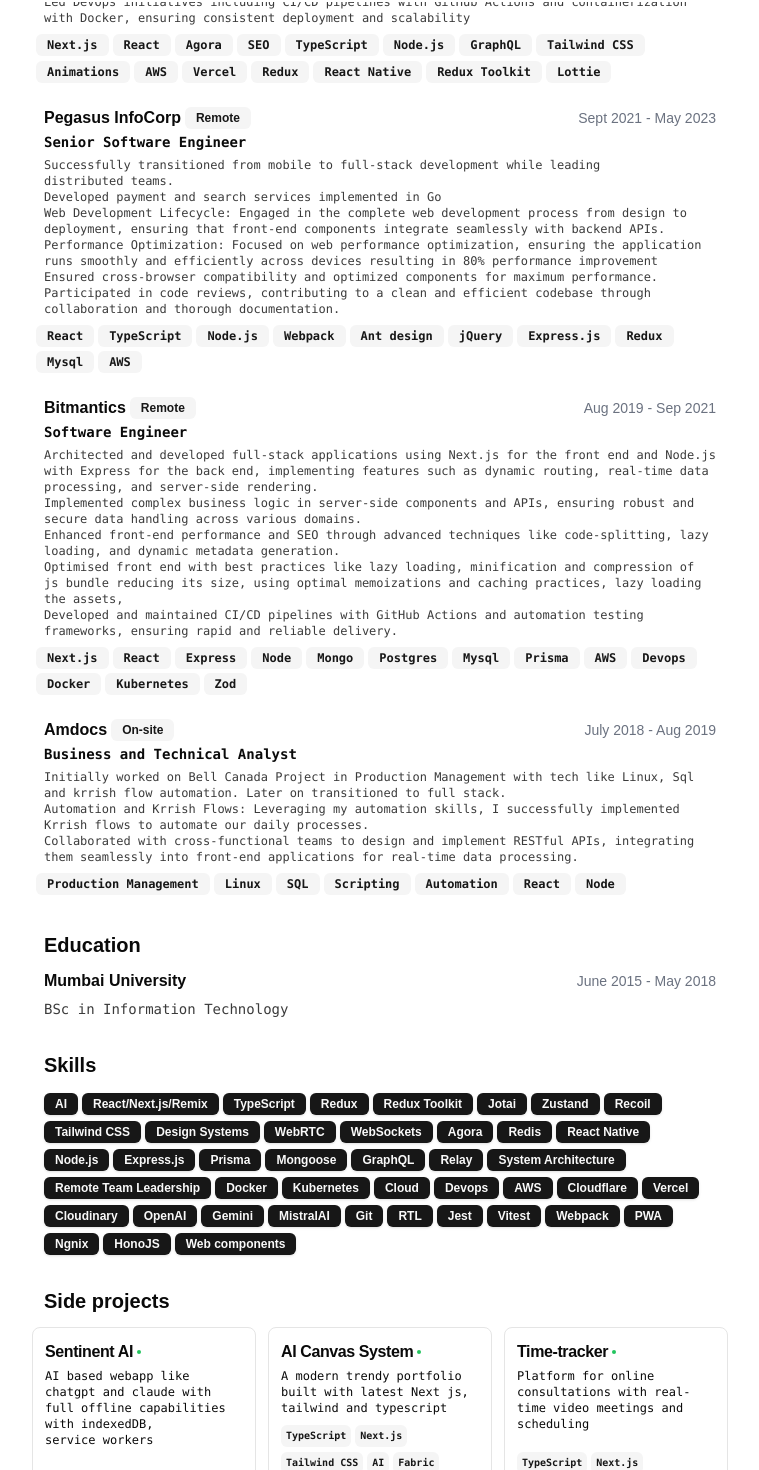
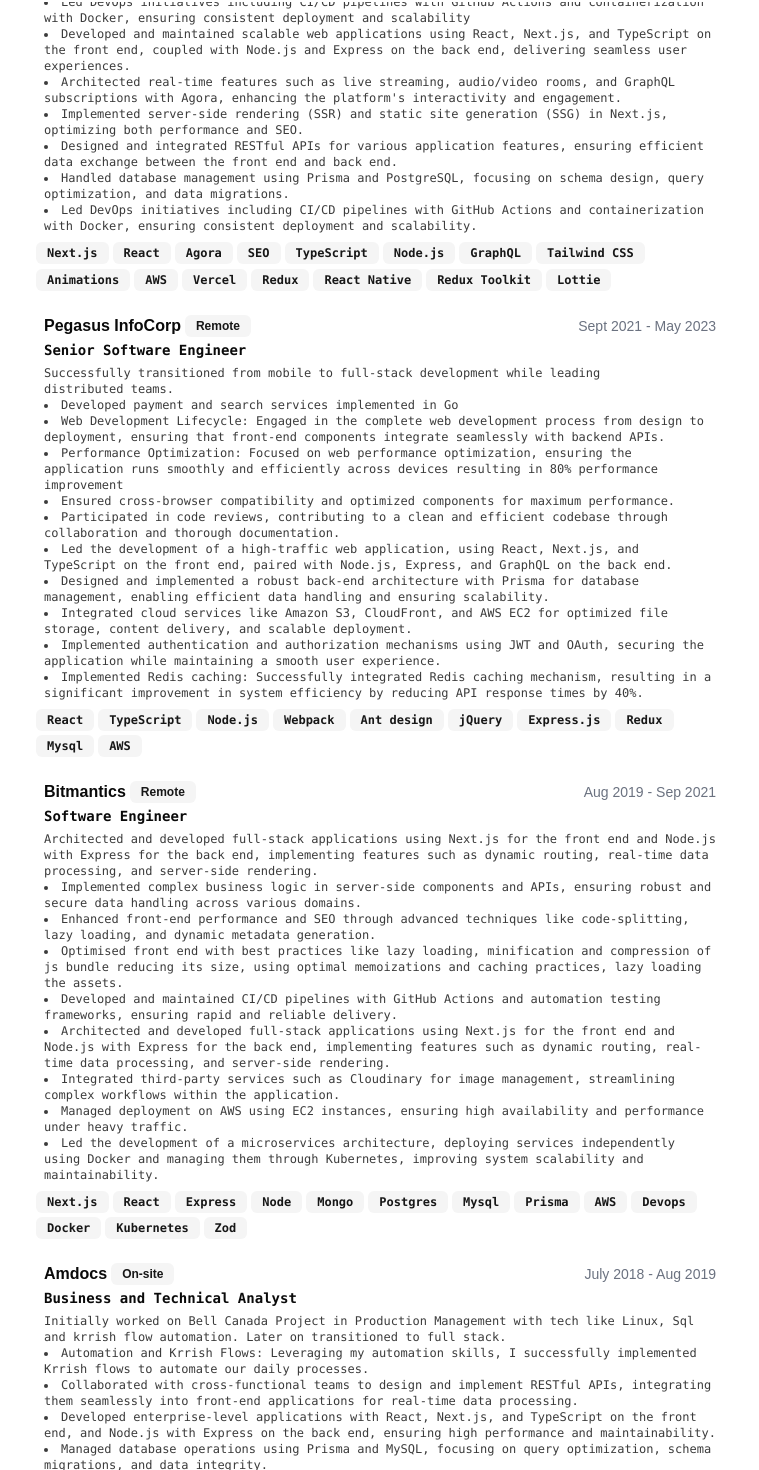
Before and after one commit to blazedglimmer/resume.me, a Next.js app: page / in a window 1280 px wide. Shown: the part 798-2268 px from the top of the page, without its empty margins (260-1019 px from the left). Built offline with nearby package versions, Linux system fonts and the light colour scheme.

Commit message:
Update resume data, update work experience issue fix, update next js package

```diff
--- a/components/sections/work-experience.tsx
+++ b/components/sections/work-experience.tsx
@@ -110,6 +110,7 @@
       <CardContent>
         <div className="mt-2 text-xs text-foreground/80 print:mt-1 print:text-[10px] text-pretty">
           {description}
+          <ul className="list-disc list-inside"></ul>{' '}
         </div>
 
         <BadgeList className="-mx-2 flex-wrap gap-1 mt-2" badges={badges} />
--- a/data/resume-data.tsx
+++ b/data/resume-data.tsx
@@ -61,7 +61,8 @@
           Leading technical architecture of banking platforms.
           <ul className="list-inside list-disc">
             <li>
-              Working on integrating third party APIs to the current stack
+              Working on integrating third party APIs and new features to the
+              current stack
             </li>
           </ul>
         </>
@@ -125,6 +126,32 @@
               Actions and containerization with Docker, ensuring consistent
               deployment and scalability
             </li>
+            <li>
+              Developed and maintained scalable web applications using React,
+              Next.js, and TypeScript on the front end, coupled with Node.js and
+              Express on the back end, delivering seamless user experiences.
+            </li>
+            <li>
+              {`Architected real-time features such as live streaming, audio/video rooms, and GraphQL subscriptions with Agora, enhancing the platform's interactivity and engagement.`}
+            </li>
+            <li>
+              Implemented server-side rendering (SSR) and static site generation
+              (SSG) in Next.js, optimizing both performance and SEO.
+            </li>
+            <li>
+              Designed and integrated RESTful APIs for various application
+              features, ensuring efficient data exchange between the front end
+              and back end.
+            </li>
+            <li>
+              Handled database management using Prisma and PostgreSQL, focusing
+              on schema design, query optimization, and data migrations.
+            </li>
+            <li>
+              Led DevOps initiatives including CI/CD pipelines with GitHub
+              Actions and containerization with Docker, ensuring consistent
+              deployment and scalability.
+            </li>
           </ul>
         </>
       ),
@@ -174,6 +201,31 @@
               efficient codebase through collaboration and thorough
               documentation.
             </li>
+            <li>
+              Led the development of a high-traffic web application, using
+              React, Next.js, and TypeScript on the front end, paired with
+              Node.js, Express, and GraphQL on the back end.
+            </li>
+            <li>
+              Designed and implemented a robust back-end architecture with
+              Prisma for database management, enabling efficient data handling
+              and ensuring scalability.
+            </li>
+            <li>
+              Integrated cloud services like Amazon S3, CloudFront, and AWS EC2
+              for optimized file storage, content delivery, and scalable
+              deployment.
+            </li>
+            <li>
+              Implemented authentication and authorization mechanisms using JWT
+              and OAuth, securing the application while maintaining a smooth
+              user experience.
+            </li>
+            <li>
+              Implemented Redis caching: Successfully integrated Redis caching
+              mechanism, resulting in a significant improvement in system
+              efficiency by reducing API response times by 40%.
+            </li>
           </ul>
         </>
       ),
@@ -222,12 +274,31 @@
               Optimised front end with best practices like lazy loading,
               minification and compression of js bundle reducing its size, using
               optimal memoizations and caching practices, lazy loading the
-              assets,
+              assets.
             </li>
             <li>
               Developed and maintained CI/CD pipelines with GitHub Actions and
               automation testing frameworks, ensuring rapid and reliable
               delivery.
+            </li>
+            <li>
+              Architected and developed full-stack applications using Next.js
+              for the front end and Node.js with Express for the back end,
+              implementing features such as dynamic routing, real-time data
+              processing, and server-side rendering.
+            </li>
+            <li>
+              Integrated third-party services such as Cloudinary for image
+              management, streamlining complex workflows within the application.
+            </li>
+            <li>
+              Managed deployment on AWS using EC2 instances, ensuring high
+              availability and performance under heavy traffic.
+            </li>
+            <li>
+              Led the development of a microservices architecture, deploying
+              services independently using Docker and managing them through
+              Kubernetes, improving system scalability and maintainability.
             </li>
           </ul>
         </>
@@ -265,6 +336,15 @@
               Collaborated with cross-functional teams to design and implement
               RESTful APIs, integrating them seamlessly into front-end
               applications for real-time data processing.
+            </li>
+            <li>
+              Developed enterprise-level applications with React, Next.js, and
+              TypeScript on the front end, and Node.js with Express on the back
+              end, ensuring high performance and maintainability.
+            </li>
+            <li>
+              Managed database operations using Prisma and MySQL, focusing on
+              query optimization, schema migrations, and data integrity.
             </li>
           </ul>
         </>
--- a/package.json
+++ b/package.json
@@ -17,7 +17,7 @@
     "clsx": "^2.1.1",
     "cmdk": "1.0.0",
     "lucide-react": "^0.473.0",
-    "next": "^15.1.5",
+    "next": "^15.1.6",
     "next-themes": "^0.4.4",
     "react": "^19.0.0",
     "react-dom": "^19.0.0",
```
Also changed, not shown: 1 other file (tests, documents, lock files or other folders).
